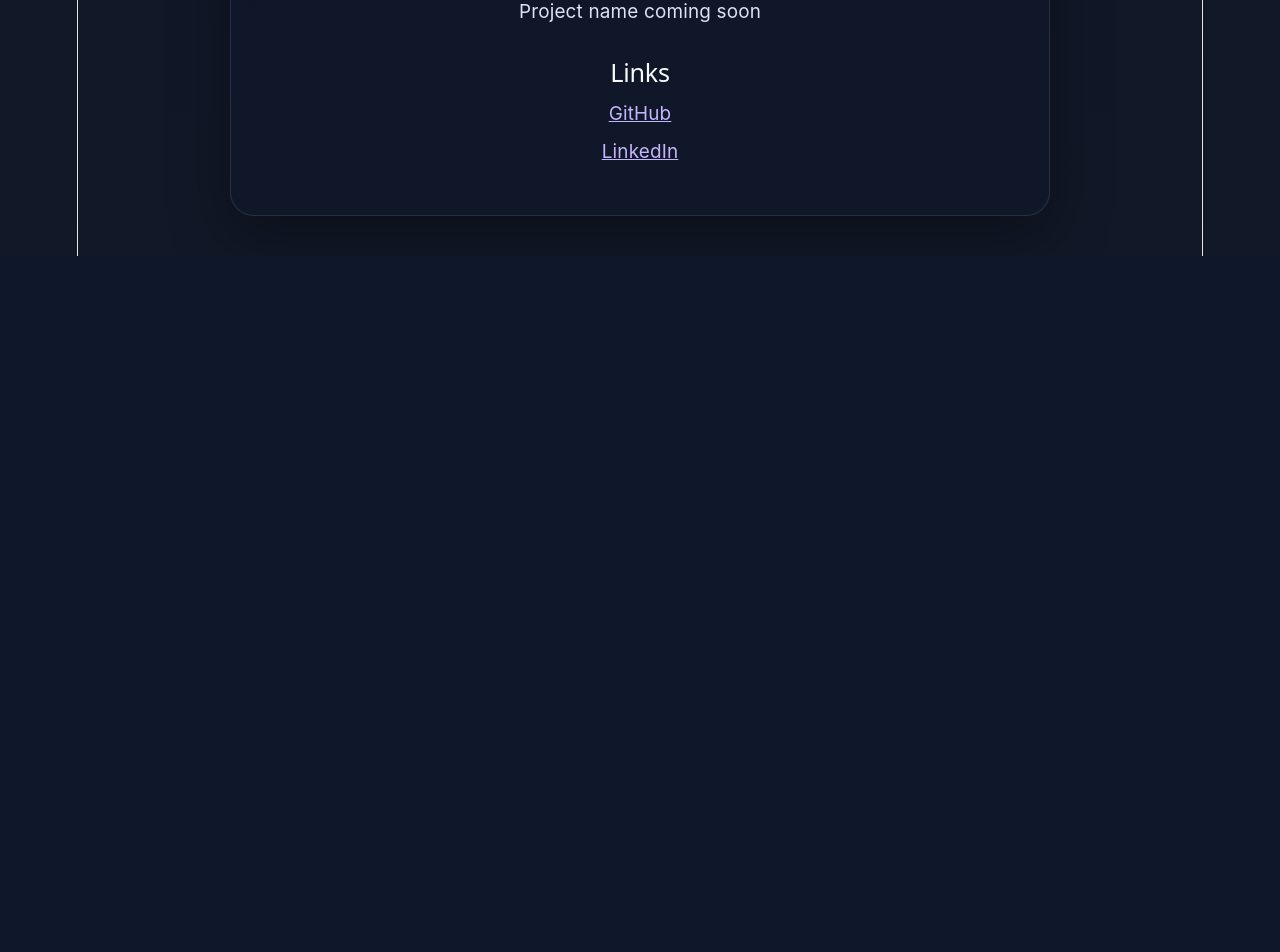
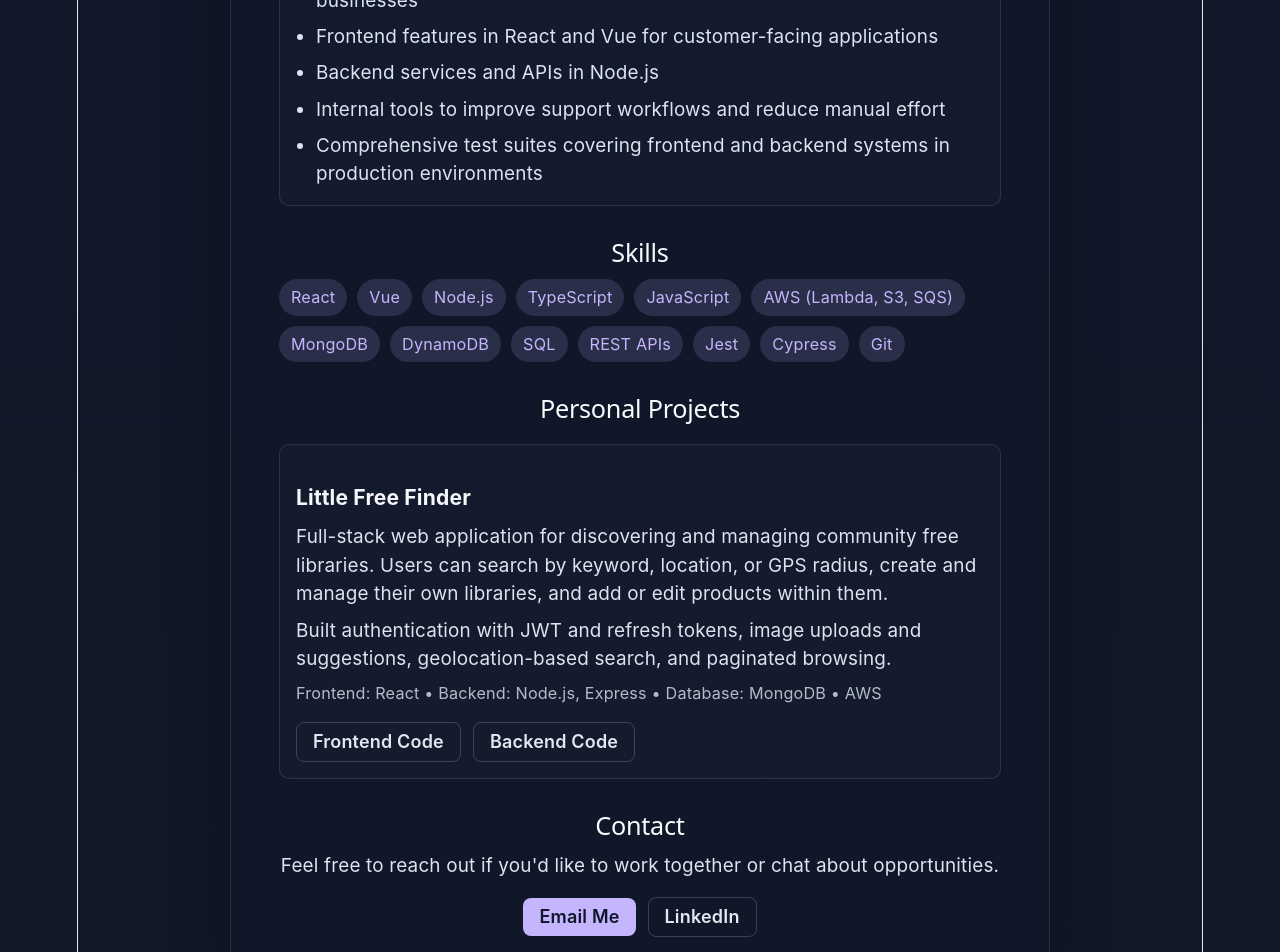
Before and after one commit to lizburkecodes/liz-burke-portfolio, a React (Vite) app: page / in a window 1280 px wide. Shown: the part 600-1552 px from the top of the page. Before the commit the page ends 856 px from the top, so only its background shows below. Built offline with nearby package versions, Linux system fonts and the light colour scheme.

Commit message:
build out basic page

```diff
--- a/src/App.css
+++ b/src/App.css
@@ -95,3 +95,99 @@ li + li {
     font-size: 1.05rem;
   }
 }
+
+.project {
+  text-align: left;
+  margin-top: 20px;
+  padding: 16px;
+  border: 1px solid rgba(255,255,255,0.1);
+  border-radius: 10px;
+  background: rgba(255,255,255,0.02);
+}
+
+.project h3 {
+  margin-bottom: 10px;
+}
+
+.project p {
+  margin: 8px 0;
+}
+
+.tech {
+  font-size: 0.9rem;
+  opacity: 0.8;
+}
+.project-links {
+  display: flex;
+  gap: 12px;
+  margin-top: 16px;
+  align-items: center;
+}
+
+.project-button {
+  display: inline-block;
+  padding: 10px 16px;
+  border-radius: 8px;
+  text-decoration: none;
+  font-weight: 600;
+  background: #c4b5fd;
+  color: #0f172a;
+}
+
+.project-button:hover {
+  color: #0f172a;
+  opacity: 0.92;
+}
+
+.project-button.secondary {
+  background: transparent;
+  color: #e2e8f0;
+  border: 1px solid rgba(255, 255, 255, 0.18);
+}
+
+.project-button.secondary:hover {
+  color: #ffffff;
+}
+
+.experience-list {
+  list-style: disc;
+  padding-left: 20px;
+  margin: 0;
+}
+
+.experience-list li {
+  margin-top: 8px;
+}
+
+.skills {
+  display: flex;
+  flex-wrap: wrap;
+  gap: 10px;
+}
+
+.skills span {
+  padding: 6px 12px;
+  border-radius: 999px;
+  background: rgba(196, 181, 253, 0.15);
+  color: #c4b5fd;
+  font-size: 0.9rem;
+}
+
+.contact-links {
+  display: flex;
+  gap: 12px;
+  margin-top: 16px;
+  justify-content: center;
+  align-items: center;
+}
+
+.project-button {
+  display: inline-flex;
+  align-items: center;
+  justify-content: center;
+  padding: 10px 16px;
+  border-radius: 8px;
+  text-decoration: none;
+  font-weight: 600;
+  line-height: 1;
+}
--- a/src/App.jsx
+++ b/src/App.jsx
@@ -6,43 +6,113 @@ function App() {
       <main className="card">
         <h1>Liz Burke</h1>
         <p className="intro">
-          Full-stack software engineer with 4+ years of experience building
-          and scaling cloud-native applications in the payments industry.
+          Full-stack software engineer with 4+ years of experience building payment systems and merchant-facing tools. I specialize in React, Node.js, and solving complex product and integration challenges.
         </p>
 
         <section>
           <h2>About</h2>
           <p>
-            I build secure, scalable software across frontend and backend systems,
-            with experience in React, Vue, Node.js, and AWS Lambda. My background includes
-            merchant-facing tools, payment platforms, internal tooling, testing,
+            I build secure, scalable software across frontend and backend systems, with a focus on usability,
+            reliability, and practical business needs.
+            My background includes merchant-facing tools, payment platforms, internal tooling, testing,
             debugging, and cross-functional collaboration.
           </p>
         </section>
 
         <section>
-          <h2>Projects</h2>
-          <ul>
-            <li>Little Free Finder — full-stack web app for discovering and managing community "free libraries"</li>
-            <li>Project name coming soon</li>
-            <li>Project name coming soon</li>
-          </ul>
+          <h2>What I've Worked On</h2>
+          <div className="project">
+            <ul className="experience-list">
+              <li>Merchant-facing payment and account management tools used by businesses</li>
+              <li>Frontend features in React and Vue for customer-facing applications</li>
+              <li>Backend services and APIs in Node.js</li>
+              <li>Internal tools to improve support workflows and reduce manual effort</li>
+              <li>Comprehensive test suites covering frontend and backend systems in production environments</li>
+            </ul>
+          </div>
         </section>
 
         <section>
-          <h2>Links</h2>
-          <ul>
-            <li>
-              <a href="https://github.com/lizburkecodes" target="_blank" rel="noreferrer">
-                GitHub
+          <h2>Skills</h2>
+          <div className="skills">
+            <span>React</span>
+            <span>Vue</span>
+            <span>Node.js</span>
+            <span>TypeScript</span>
+            <span>JavaScript</span>
+            <span>AWS (Lambda, S3, SQS)</span>
+            <span>MongoDB</span>
+            <span>DynamoDB</span>
+            <span>SQL</span>
+            <span>REST APIs</span>
+            <span>Jest</span>
+            <span>Cypress</span>
+            <span>Git</span>
+          </div>
+        </section>
+
+        <section>
+          <h2>Personal Projects</h2>
+
+          <div className="project">
+            <h3>Little Free Finder</h3>
+
+            <p>
+              Full-stack web application for discovering and managing community free libraries.
+              Users can search by keyword, location, or GPS radius, create and manage their own
+              libraries, and add or edit products within them.
+            </p>
+
+            <p>
+              Built authentication with JWT and refresh tokens, image uploads and suggestions,
+              geolocation-based search, and paginated browsing.
+            </p>
+            <p className="tech">
+              Frontend: React • Backend: Node.js, Express • Database: MongoDB • AWS
+            </p>
+            <div className="project-links">
+              <a
+                href="https://github.com/lizburkecodes/little-free-finder-frontend"
+                target="_blank"
+                rel="noreferrer"
+                className="project-button secondary"
+              >
+                Frontend Code
               </a>
-            </li>
-            <li>
-              <a href="https://www.linkedin.com/in/liz-burke-chi/" target="_blank" rel="noreferrer">
-                LinkedIn
+
+              <a
+                href="https://github.com/lizburkecodes/little-free-finder-backend"
+                target="_blank"
+                rel="noreferrer"
+                className="project-button secondary"
+              >
+                Backend Code
               </a>
-            </li>
-          </ul>
+            </div>
+          </div>
+        </section>
+
+        <section>
+          <h2>Contact</h2>
+
+          <p>
+            Feel free to reach out if you'd like to work together or chat about opportunities.
+          </p>
+
+          <div className="contact-links">
+            <a href="mailto:liz.burke.chi@gmail.com" className="project-button">
+              Email Me
+            </a>
+
+            <a
+              href="https://www.linkedin.com/"
+              target="_blank"
+              rel="noreferrer"
+              className="project-button secondary"
+            >
+              LinkedIn
+            </a>
+          </div>
         </section>
       </main>
     </div>
```
Also changed, not shown: src/assets/headshot.jpeg (added).
